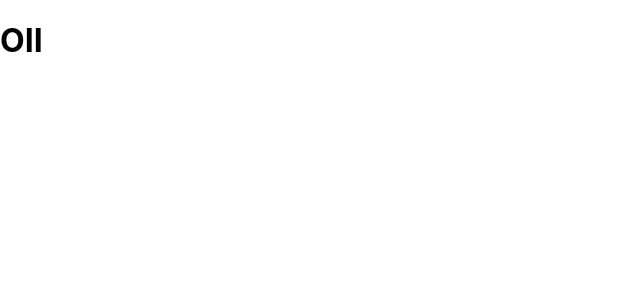
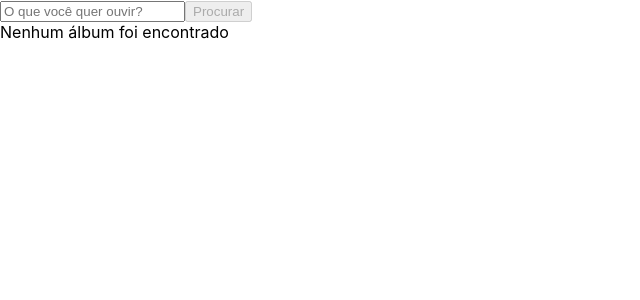
Before and after one commit to vtsuellen/trybetunes, a React (Vite) app: page /search in a window 1280 px wide. Shown: the top 300 px of the page, without its empty margins (0-640 px from the left). Built offline with nearby package versions, Linux system fonts and the light colour scheme.

Commit message:
feat: Criação do formulário de pesquisa de artistas e exibição dos álbuns

```diff
--- a/src/App.tsx
+++ b/src/App.tsx
@@ -1,15 +1,16 @@
 import React from 'react';
 import { Route, Routes } from 'react-router-dom';
-import NotFound from './pages/notFound';
-import Login from './components/login/login';
-import Search from './components/search/search';
+import NotFound from './pages/notFound/notFound';
+import Login from './pages/login/login';
+import Search from './pages/search/search';
+import Album from './components/album/album';
 
 function App() {
   return (
     <Routes>
       <Route path="/" element={ <Login /> } />
       <Route path="/search" element={ <Search /> } />
-      {/* <Route path="/album/:id" element={ Album}/> */}
+      <Route path="/album/:id" element={ <Album /> } />
       {/* <Route path="/favorites" element={ Favorites }/> */}
       {/* <Route path="/profile" element={ Profile }/> */}
       {/* <Route path="/profile/edit" element={ ProfileEdit }/> */}
--- /dev/null
+++ b/src/components/album/album.tsx
@@ -0,0 +1,5 @@
+function Album() {
+  return <h1>teste </h1>;
+}
+
+export default Album;
--- /dev/null
+++ b/src/components/cards/cards.tsx
@@ -0,0 +1,26 @@
+/* eslint-disable react/void-dom-elements-no-children */
+import { Link } from 'react-router-dom';
+import { AlbumType } from '../../types';
+
+function Card(props: AlbumType) {
+  const { collectionId, artistName, artworkUrl100, collectionName } = props;
+
+  return (
+    <div className="cards">
+      <ul className="ul">
+        <li className="li">
+          <img src={ artworkUrl100 } alt="Imagem da Musica" className="img" />
+          <Link
+            data-testid={ `link-to-album-${collectionId}` }
+            to={ `/album/${collectionId}` }
+          >
+            <p>{ artistName }</p>
+            <p>{ collectionName }</p>
+          </Link>
+        </li>
+      </ul>
+    </div>
+  );
+}
+
+export default Card;
--- a/src/components/search/search.tsx
+++ /dev/null
@@ -1,5 +0,0 @@
-function Search() {
-  return <h1>OII</h1>;
-}
-
-export default Search;
--- a/src/components/login/login.tsx
+++ b/src/pages/login/login.tsx
@@ -22,6 +22,7 @@ function Login() {
     <>
       { loading === false && (
         <form onSubmit={ login }>
+          <div className="Login">
             <input
               type="text"
               data-testid="login-name-input"
@@ -35,6 +36,7 @@ function Login() {
             >
               Entrar
             </button>
+          </div>
         </form>
       )}
       {loading === true && <Loading />}
--- /dev/null
+++ b/src/pages/search/search.tsx
@@ -0,0 +1,63 @@
+/* eslint-disable @typescript-eslint/no-shadow */
+import { useState } from 'react';
+import { useNavigate } from 'react-router-dom';
+import searchAlbumsAPI from '../../services/searchAlbumsAPI';
+import { Loading } from '../loading/loading';
+import { AlbumType } from '../../types';
+import Card from '../../components/cards/cards';
+
+function Search() {
+  const navigate = useNavigate();
+
+  const [input, setInput] = useState('');
+  const [loading, setLoading] = useState<boolean>(false);
+  const [search, setSearch] = useState('');
+  const [album, setAlbum] = useState<AlbumType[]>([]);
+
+  const validInput = input.length < 2;
+
+  const handleSearch = async (e: any) => {
+    e.preventDefault();
+
+    setLoading(true);
+    const searchData = await searchAlbumsAPI(input);
+    setLoading(false);
+    setSearch(input);
+    setAlbum(searchData);
+
+    navigate('/search');
+  };
+
+  return (
+    <>
+      {' '}
+      {loading === false && (
+        <form onSubmit={ handleSearch }>
+          <input
+            type="text"
+            data-testid="search-artist-input"
+            placeholder="O que você quer ouvir?"
+            onChange={ (event) => {
+              setInput(event.target.value);
+            } }
+          />
+          <button
+            data-testid="search-artist-button"
+            type="submit"
+            disabled={ validInput }
+          >
+            Procurar
+          </button>
+        </form>
+      )}
+      {loading === true && <Loading />}
+      {search && <p>{`Resultado de álbuns de: ${search}`}</p>}
+      {album.length > 0
+        ? album
+          .map((album) => <Card key={ album.collectionId } { ...album } />)
+        : 'Nenhum álbum foi encontrado'}
+    </>
+  );
+}
+
+export default Search;
```
Also changed, not shown: src/pages/loading/loading.tsx (renamed from src/components/loading/loading.tsx), src/pages/notFound/notFound.tsx (renamed from src/pages/notFound.tsx). Lines whose indentation alone changed are shown as unchanged.
